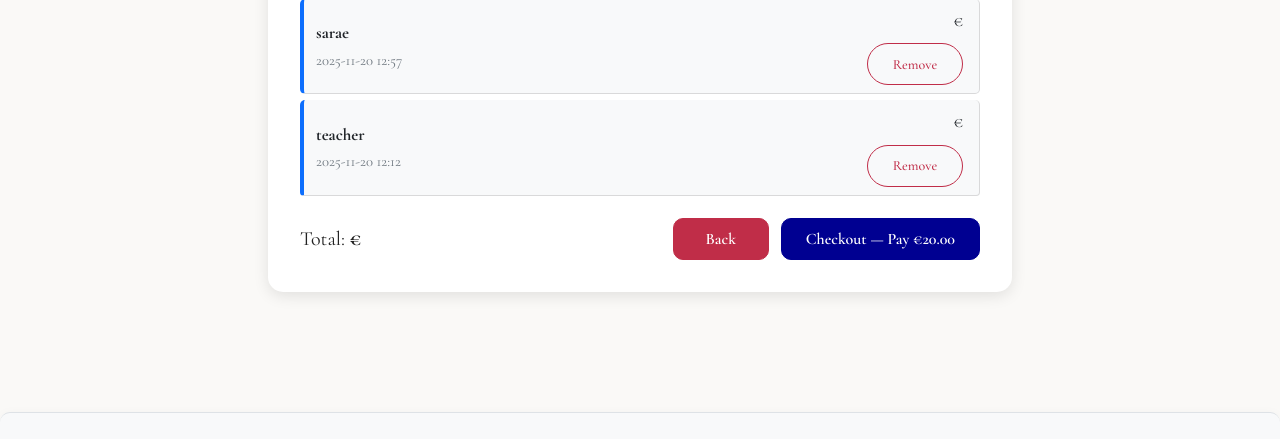
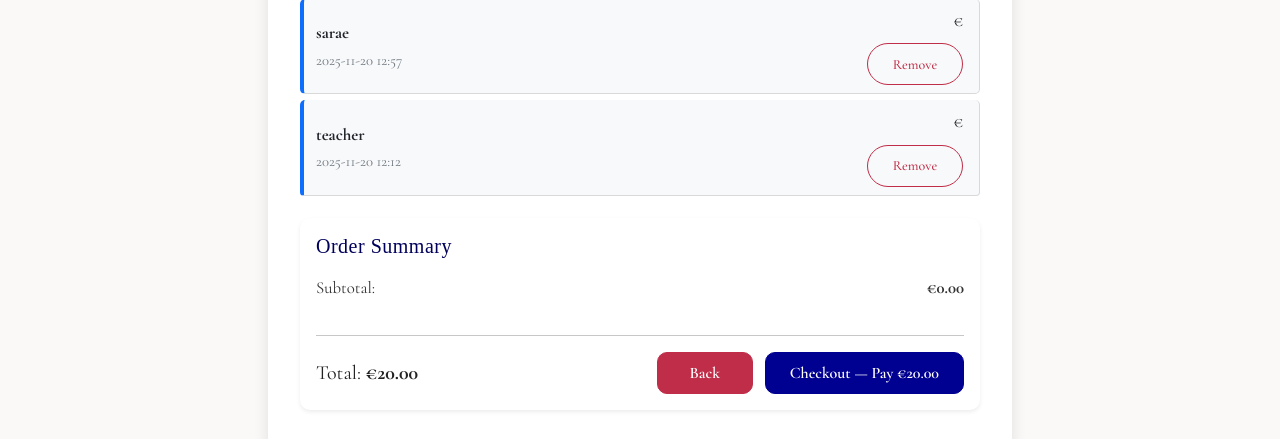
Before and after one commit to saraelizalde/petit-talk, a Django app: template order/templates/order/bag.html in a window 1280 px wide. Shown: the part 803-1242 px from the top of the page. Run offline with Django 5.2, Linux system fonts and the light colour scheme; the template is opened without the code that fills it: values that come from a table or form of the project are taken from there, others are empty; data comes from the database, SQL or seed files in the repository; some libraries are stand-ins or nearby versions; some web fonts are replaced.

Commit message:
Apply active offers automatically to student bags and update bag template

```diff
--- a/order/models.py
+++ b/order/models.py
@@ -3,12 +3,15 @@ from django.contrib.auth.models import User
 from bookings.models import Booking
 from django.db import transaction
 from decimal import Decimal
+from offers.models import Offer
 
 CLASS_PRICE_EUR = Decimal("20.00")
 
 class Order(models.Model):
     student = models.ForeignKey(User, on_delete=models.CASCADE, related_name='orders')
     bookings = models.ManyToManyField(Booking, related_name='orders')
+    offer = models.ForeignKey(Offer, null=True, blank=True, on_delete=models.SET_NULL)
+    subtotal = models.DecimalField(max_digits=6, decimal_places=2, default=0)
     total_eur = models.DecimalField(max_digits=7, decimal_places=2, default=0)
     paid = models.BooleanField(default=False)
     stripe_payment_intent = models.CharField(max_length=255, blank=True, null=True)
@@ -21,17 +24,41 @@ class Order(models.Model):
     def __str__(self):
         return f"Order {self.id} — {self.student.username} — €{self.total_eur}"
 
-    def calculate_total(self): # to update when offer is created
-        self.total_eur = CLASS_PRICE_EUR * self.bookings.count()
+    def calculate_subtotal(self):
+        """Price before discount."""
+        # If all bookings cost 20€:
+        self.subtotal = CLASS_PRICE_EUR * self.bookings.count()
+        return self.subtotal
+
+    def calculate_total(self):
+        """Apply offer (if any) to subtotal."""
+        self.subtotal = CLASS_PRICE_EUR * self.bookings.count()
+
+        if self.offer and self.offer.active:
+            self.total_eur = self.offer.apply_discount(self.subtotal)
+        else:
+            self.total_eur = self.subtotal
+
         return self.total_eur
 
     def refresh_total(self):
+        """Recalculate and save."""
         self.calculate_total()
-        self.save(update_fields=['total_eur'])
+        self.save(update_fields=['subtotal', 'total_eur'])
         return self.total_eur
+
+
+    def auto_apply_offer(self):
+        """Attach the currently active offer automatically."""
+        active_offer = Offer.objects.filter(active=True).first()
+        if not active_offer or self.offer == active_offer:
+            return
+        self.offer = active_offer
+        self.refresh_total()
+        self.save(update_fields=['offer', 'subtotal', 'total_eur'])
 
     @classmethod
     def get_or_create_basket(cls, user):
-        # returns an unpaid order (basket) for user
+        """Returns an unpaid order (basket) for user."""
         order, created = cls.objects.get_or_create(student=user, paid=False)
         return order
--- a/order/templates/order/bag.html
+++ b/order/templates/order/bag.html
@@ -26,7 +26,6 @@
             <div class="small mt-1">{{ b.purpose }}</div>
             {% endif %}
           </div>
-
           <div class="text-end">
             <div class="mb-2">€{{ price_per }}</div>
             <a href="{% url 'remove_from_bag' b.id %}" class="btn btn-outline-danger btn-sm">Remove</a>
@@ -35,18 +34,53 @@
         {% endfor %}
       </div>
 
-      <div class="d-flex justify-content-between align-items-center">
-        <div class="fs-5">Total: <strong>€{{ total }}</strong></div>
-        <div>
-          <a href="{% url 'student_dashboard' %}" class="btn btn-outline-secondary me-2">Back</a>
-          <a href="{% url 'create_checkout_session' order.id %}" class="btn btn-primary">
-            Checkout — Pay €{{ order.total_eur }}
-          </a>
+      <div class="card p-3 shadow-sm mb-3">
+        <h5 class="mb-3">Order Summary</h5>
+
+        <p class="d-flex justify-content-between">
+          <span>Subtotal:</span>
+          <strong>€{{ order.subtotal|floatformat:2 }}</strong>
+        </p>
+
+        {% if order.offer %}
+        <div class="alert alert-success py-2">
+          <strong>Offer Applied:</strong> {{ order.offer.name }} <br>
+          <small class="text-muted">
+            Type: {{ order.offer.discount_type|title }} —
+            Value:
+            {% if order.offer.discount_type == "percentage" %}
+            {{ order.offer.discount_value|floatformat:0 }}%
+            {% elif order.offer.discount_type == "fixed_amount" %}
+            €{{ order.offer.discount_value|floatformat:2 }}
+            {% else %}
+            Bundle Offer
+            {% endif %}
+          </small>
+        </div>
+
+        <p class="d-flex justify-content-between text-success fw-bold">
+          <span>Discount:</span>
+          <span>- €{{ discount|floatformat:2 }}</span>
+        </p>
+        {% endif %}
+
+        <hr>
+
+        <div class="d-flex justify-content-between align-items-center">
+          <div class="fs-5">Total: <strong>€{{ order.total_eur|floatformat:2 }}</strong></div>
+          <div>
+            <a href="{% url 'student_dashboard' %}" class="btn btn-outline-secondary me-2">Back</a>
+            <a href="{% url 'create_checkout_session' order.id %}" class="btn btn-primary">
+              Checkout — Pay €{{ order.total_eur|floatformat:2 }}
+            </a>
+          </div>
         </div>
       </div>
+
       {% else %}
       <p class="text-center text-muted">Your bag is empty. Add bookings from the booking form.</p>
       {% endif %}
+
     </div>
   </div>
 </div>
```
Also changed, not shown: checkout/views.py (+18 -4 lines), offers/models.py (+10 -0 lines), order/views.py (+11 -1 lines), order/migrations/0003_order_offer_order_subtotal.py (added).
